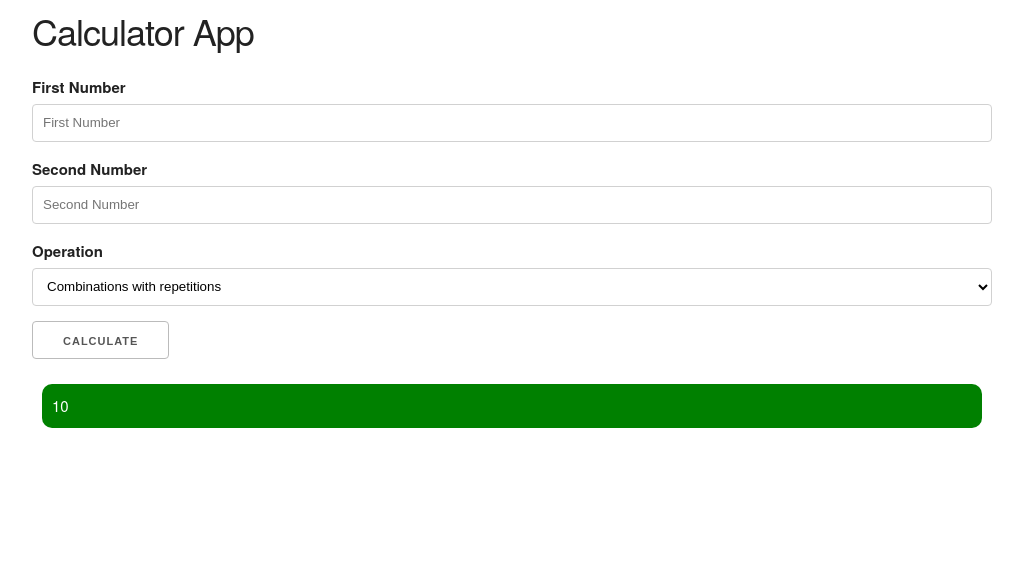
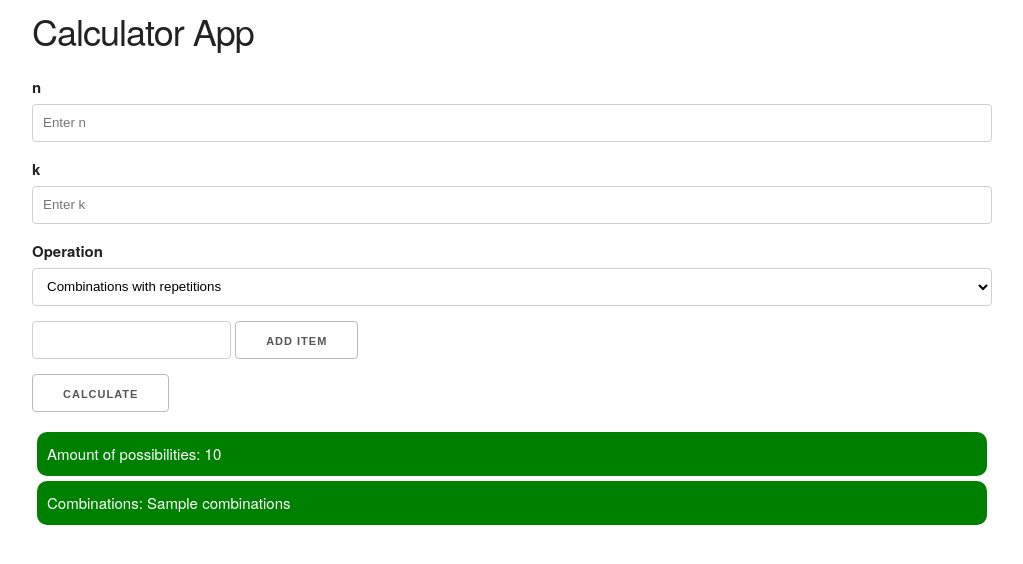
Before and after one commit to wojtekw0703/CalculatorApp-combinations, a Flask app: template templates/app.html in a window 1280 px wide. Shown: the top 564 px of the page, without its empty margins (128-1151 px from the left). Run offline with Flask 2, Linux system fonts and the light colour scheme; the template is opened without the code that fills it: most values are stand-ins (such as "Sample title", 1, 10 or a date in 2020).

Commit message:
Added field text and button

```diff
--- a/app.py
+++ b/app.py
@@ -29,19 +29,22 @@ def send(sum=sum):
                 numerator = factorial(int(n) + int(k) - 1)
                 denominator = factorial(int(k)) * factorial(int(n) - 1)
                 sum = int(numerator) / int(denominator)
-                return render_template('app.html', sum=sum)
+                return render_template('app.html', sum=int(sum))
             except:
-                return render_template('app.html', sum="Error has been occurred")
+                return render_template('app.html', sum="An error has been occurred")
         elif operation == 'combinations-without-repetitions':
             try:
                 numerator = factorial(int(n))
                 denominator = factorial(int(k)) * factorial(int(n) - int(k))
                 sum = int(numerator) / int(denominator)
-                return render_template('app.html', sum=sum)
+                return render_template('app.html', sum=int(sum))
             except:
-                return render_template('app.html', sum="Error has been occurred")
+                return render_template('app.html', sum="An error has been occurred")
         else:
-            return render_template('app.html', alert="Blad")
+            return render_template('app.html')
+
+
+
 
 if __name__ == ' __main__':
     app.debug = True
--- a/templates/app.html
+++ b/templates/app.html
@@ -16,7 +16,7 @@
         padding: 1rem;
         border-radius: 10px;
         color: white;
-        margin: 1rem;
+        margin: 0.5rem;
       }
     </style>
   </head>
@@ -28,33 +28,39 @@
     <!-- Form -->
     <div class="container">
       <form action="/send" method="POST">
-        <label for="Number One">First Number</label>
+        <label for="Number n">n</label>
         <input
           type="text"
-          placeholder="First Number"
+          placeholder="Enter n"
           class="u-full-width"
-          name="num1"
+          name="n"
         />
 
-        <label for="Number Two">Second Number</label>
+        <label for="Number k">k</label>
         <input
           type="text"
-          placeholder="Second Number"
+          placeholder="Enter k"
           class="u-full-width"
-          name="num2"
+          name="k"
         />
 
         <label for="Operation">Operation</label>
-        <select class="u-full-width" name="operation"  placeholder="Choose the option">
-
+        <select class="u-full-width" name="operation">
           <option value="combinations-with-repetitions">Combinations with repetitions</option>
           <option value="combinations-without-repetitions">Combinations without repetitions</option>
         </select>
 
+            <input type="text" name="item_to_include">
+            <input type="submit" value="Add Item" class="button">
+
+          <br>
         <input type="submit" value="Calculate" id="calc_btn" />
         <br />
         <div class="alert">
-          {{ sum }}
+         Amount of possibilities:  {{ sum }}
+        </div>
+          <div class="alert">
+        Combinations:  {{ combinations }}
         </div>
       </form>
     </div>
```
